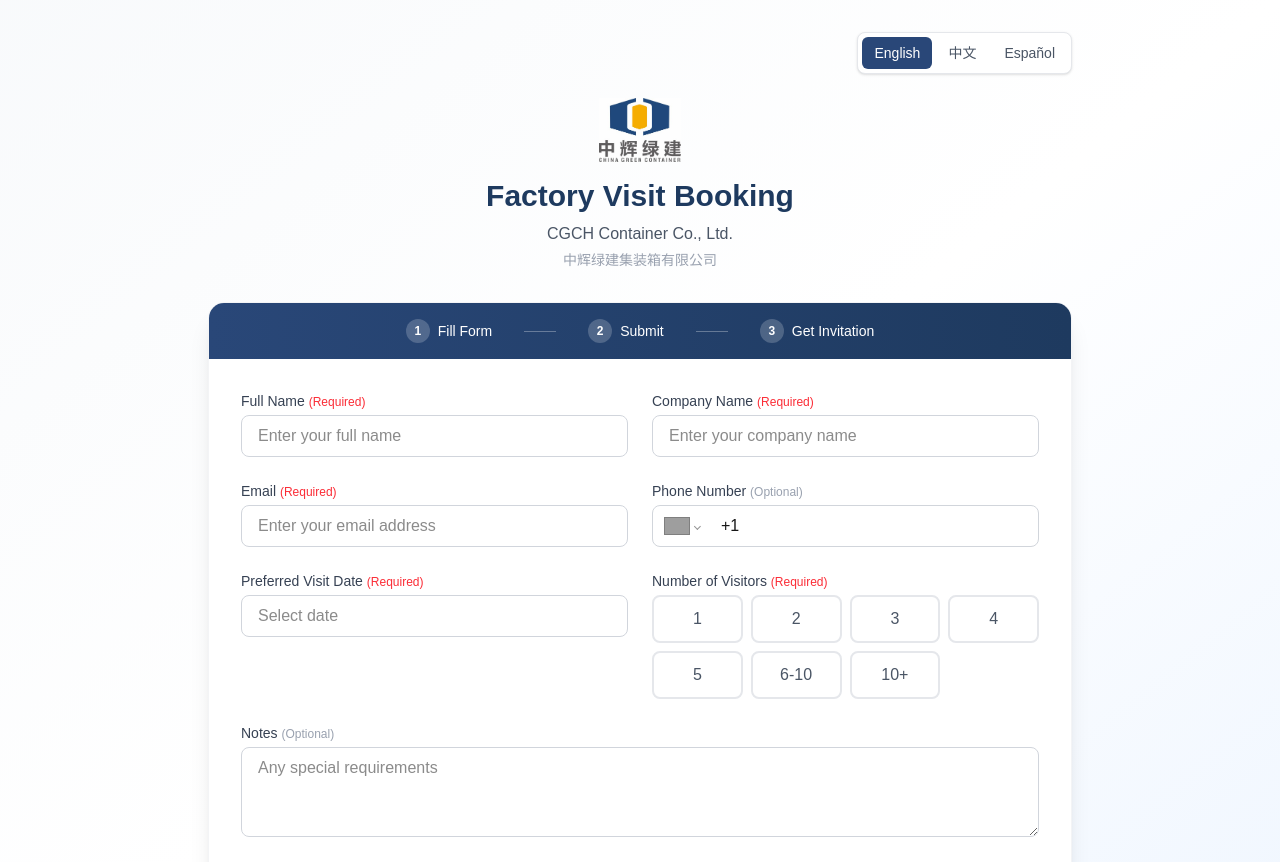
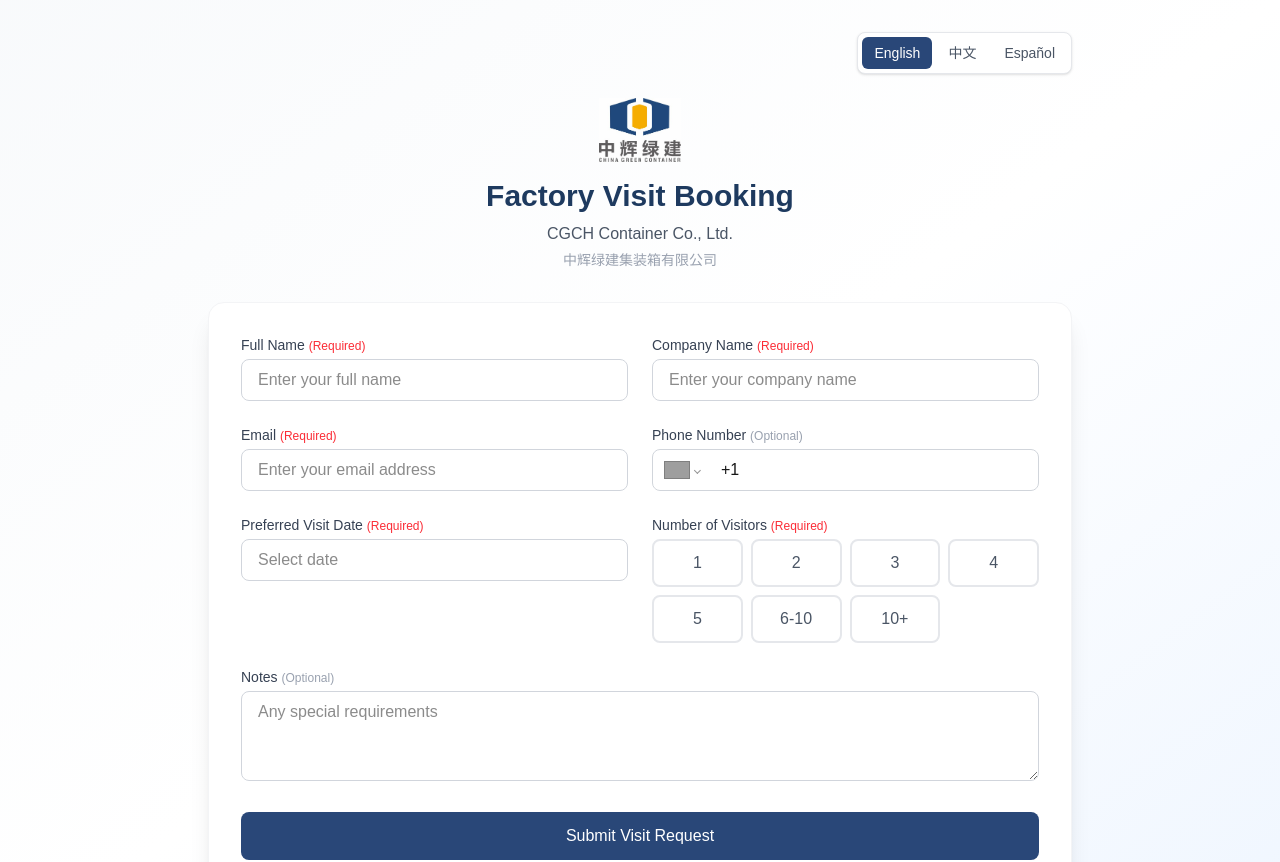
Before and after one commit to DilemmaVi/factory-invite, a Next.js app: page / in a window 1280 px wide. Shown: the top 862 px of the page. Built offline with nearby package versions, Linux system fonts and the light colour scheme; grey boxes are pictures that could not be loaded.

Commit message:
remove: step indicator bar from form page

```diff
--- a/app/page.tsx
+++ b/app/page.tsx
@@ -24,25 +24,6 @@
         </div>
 
         <div className="bg-white rounded-2xl shadow-xl border border-gray-100 overflow-hidden">
-          <div className="bg-gradient-to-r from-[#294778] to-[#1e3a5f] p-4">
-            <div className="flex items-center justify-center space-x-8 text-white text-sm">
-              <div className="flex items-center">
-                <div className="w-6 h-6 bg-white/20 rounded-full flex items-center justify-center mr-2 text-xs font-bold">1</div>
-                <span>{t("home.step1")}</span>
-              </div>
-              <div className="w-8 h-px bg-white/30"></div>
-              <div className="flex items-center">
-                <div className="w-6 h-6 bg-white/20 rounded-full flex items-center justify-center mr-2 text-xs font-bold">2</div>
-                <span>{t("home.step2")}</span>
-              </div>
-              <div className="w-8 h-px bg-white/30"></div>
-              <div className="flex items-center">
-                <div className="w-6 h-6 bg-white/20 rounded-full flex items-center justify-center mr-2 text-xs font-bold">3</div>
-                <span>{t("home.step3")}</span>
-              </div>
-            </div>
-          </div>
-
           <div className="p-8">
             <Form />
           </div>
```
